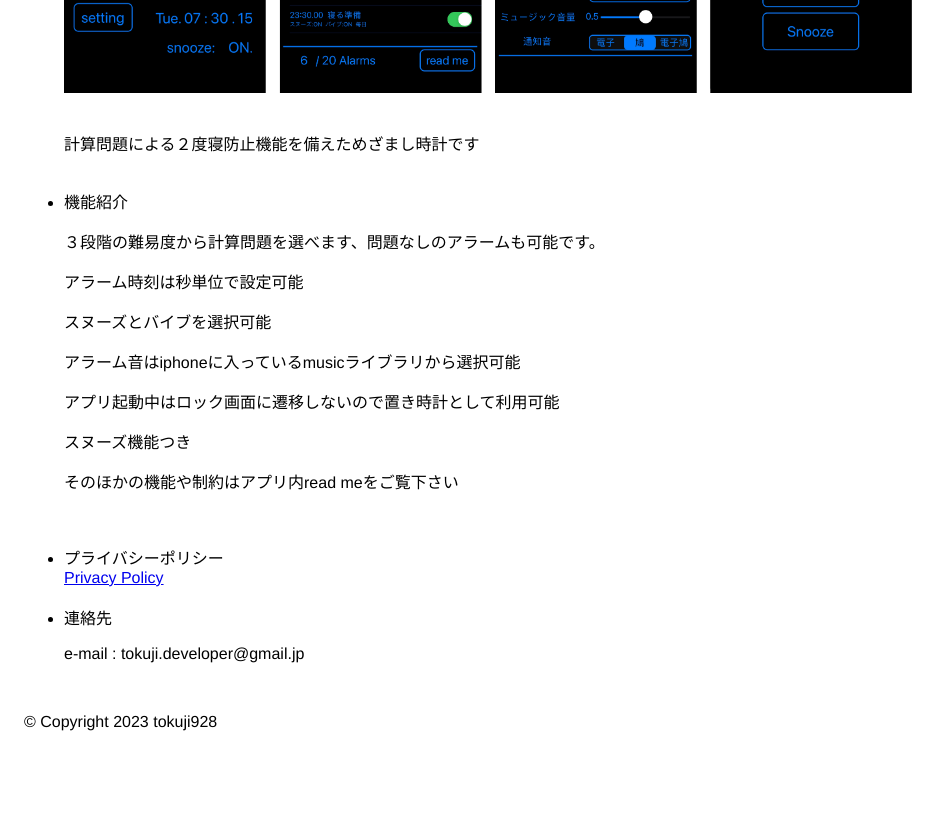
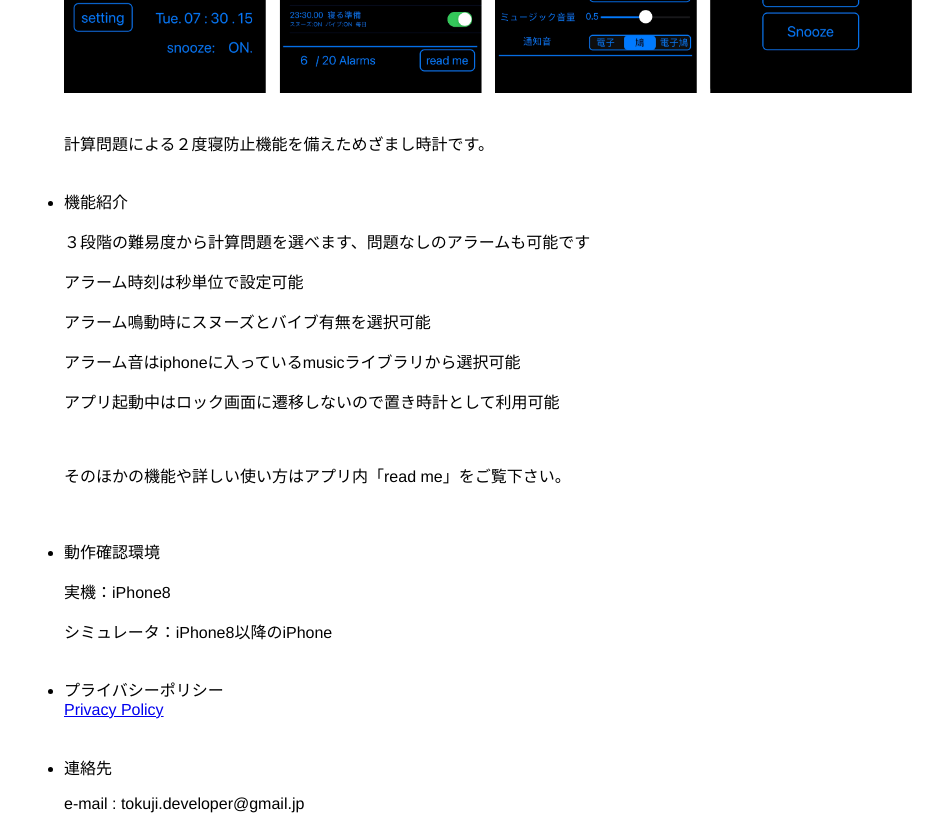
Before and after one commit to tokuji928/tokuji928.github.io, a plain HTML site: page calcalarm/index.html in a window 1280 px wide. Shown: the part 580-1420 px from the top of the page, without its empty margins (0-951 px from the left). Before the commit the page ends 1351 px from the top, so only its background shows below. Drawn offline with Linux system fonts and the light colour scheme.

Commit message:
細かい調整：index.html

```diff
--- a/calcalarm/index.html
+++ b/calcalarm/index.html
@@ -38,21 +38,25 @@
             <br>
             <div id =storeImgae><img src="image/page_list.jpg" height ="auto" width ="850"></div>
             <br>
-            <p>計算問題による２度寝防止機能を備えためざまし時計です</p>
+            <p>計算問題による２度寝防止機能を備えためざまし時計です。</p>
             <br>
             <li>機能紹介</li>
-            <p>３段階の難易度から計算問題を選べます、問題なしのアラームも可能です。</p>
+            <p>３段階の難易度から計算問題を選べます、問題なしのアラームも可能です</p>
             <p>アラーム時刻は秒単位で設定可能</p>
-            <p>スヌーズとバイブを選択可能</p>
+            <p>アラーム鳴動時にスヌーズとバイブ有無を選択可能</p>
             <p>アラーム音はiphoneに入っているmusicライブラリから選択可能</p>
             <p>アプリ起動中はロック画面に遷移しないので置き時計として利用可能</p>
-            <p>スヌーズ機能つき</p>
-            <p>そのほかの機能や制約はアプリ内read meをご覧下さい</p>
-            <p></p>
             <br>
+            <p>そのほかの機能や詳しい使い方はアプリ内「read me」をご覧下さい。</p>
+            <br>
+            <br>
+            <li>動作確認環境</li>
+            <p>実機：iPhone8</p>
+            <p>シミュレータ：iPhone8以降のiPhone</p>
             <br>
             <li>プライバシーポリシー</li>
             <a href ="https://tokuji928.github.io/calcalarm/privacy-policy.html">Privacy Policy</a>
+            <br>
             <br>
             <br>
             <li>連絡先</li>
```
